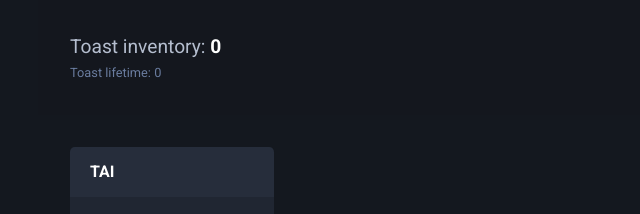
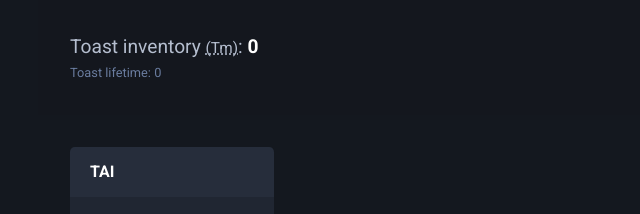
Before and after one commit to zombieFox/exoToaster, a website: page src/index.html in a window 1280 px wide. Shown: the top 214 px of the page, 346-986 px from the left. Drawn offline with nearby package versions, Linux system fonts and the light colour scheme; files that its build step writes are made by us from their sources; a web font is replaced by a local one.

Commit message:
toaster strategy words

```diff
--- a/src/html/header.html
+++ b/src/html/header.html
@@ -1,6 +1,6 @@
 <div class="header">
   <div class="header-stats">
-    <p class="large mb-0">Toast inventory: <strong readout="toast-inventory-current"></strong></p>
+    <p class="large mb-0">Toast inventory <abbr class="small" title="Toast matter">(Tm)</abbr>: <strong readout="toast-inventory-current"></strong></p>
     <p class="small muted mb-0">Toast lifetime: <span readout="toast-lifetime-current"></span></p>
   </div>
   <div class="header-controls">
--- a/src/js/events.js
+++ b/src/js/events.js
@@ -42,38 +42,30 @@ var events = (function() {
     })
   }
 
-
   mod.strings = {
     processor: {
-      unlock: ["system discovered", "processor"]
+      open: ["processor.data loaded"]
     },
     cycle: {
-      unlock: ["system discovered", "instruction cycles"]
+      open: ["instruction_cycles.data loaded"]
     },
     strategy: {
-      unlock: ["system discovered", "strategy"],
-      new: {
-        autotoaster: ["strategy derived", "auto toaster"],
-        megatoaster: ["strategy derived", "mega toaster"],
-        rockettoaster: ["strategy derived", "rocket toaster"],
-        atomictoaster: ["strategy derived", "atomic toaster"],
-        quantumtoaster: ["strategy derived", "quantum toaster"]
-      }
-    },
+      open: ["strategy.data loaded"],
       autotoaster: {
-      open: ["technology developed", "auto toaster"]
+        open: ["strategy.auto_toaster.data loaded"]
       },
       megatoaster: {
-      open: ["technology developed", "mega toaster"]
+        open: ["strategy.mega_toaster.data loaded"]
       },
       rockettoaster: {
-      open: ["technology developed", "rocket toaster"]
+        open: ["strategy.rocket_toaster.data loaded"]
       },
       atomictoaster: {
-      open: ["technology developed", "atomic toaster"]
+        open: ["strategy.atomic_toaster.data loaded"]
       },
       quantumtoaster: {
-      open: ["technology developed", "quantum toaster"]
+        open: ["strategy.quantum_toaster.data loaded"]
+      }
     }
   }
 
@@ -83,7 +75,7 @@ var events = (function() {
         return state.get.current().toast.inventory.current >= state.get.current().processor.cost.toast
       },
       stage: "processor",
-      report: mod.strings.processor.unlock
+      report: mod.strings.processor.open
     },
     cycle: {
       open: {
@@ -91,7 +83,7 @@ var events = (function() {
           return state.get.current().processor.level > 2
         },
         stage: "cycle",
-        report: mod.strings.cycle.unlock
+        report: mod.strings.cycle.open
       },
       start: {
         condition: function() {
@@ -129,13 +121,13 @@ var events = (function() {
           return state.get.current().processor.level >= 4
         },
         stage: "strategy",
-        report: mod.strings.strategy.unlock
+        report: mod.strings.strategy.open
       },
       autotoaster: {
         condition: function() {
           return state.get.current().processor.level >= 6
         },
-        report: mod.strings.strategy.new.autotoaster,
+        report: mod.strings.strategy.autotoaster.open,
         func: function() {
           strategy.render.add("autotoaster")
         }
@@ -144,7 +136,7 @@ var events = (function() {
         condition: function() {
           return state.get.current().processor.level >= 12
         },
-        report: mod.strings.strategy.new.megatoaster,
+        report: mod.strings.strategy.megatoaster.open,
         func: function() {
           strategy.render.add("megatoaster")
         }
@@ -153,7 +145,7 @@ var events = (function() {
         condition: function() {
           return state.get.current().processor.level >= 18
         },
-        report: mod.strings.strategy.new.rockettoaster,
+        report: mod.strings.strategy.rockettoaster.open,
         func: function() {
           strategy.render.add("rockettoaster")
         }
@@ -162,7 +154,7 @@ var events = (function() {
         condition: function() {
           return state.get.current().processor.level >= 24
         },
-        report: mod.strings.strategy.new.atomictoaster,
+        report: mod.strings.strategy.atomictoaster.open,
         func: function() {
           strategy.render.add("atomictoaster")
         }
@@ -171,7 +163,7 @@ var events = (function() {
         condition: function() {
           return state.get.current().processor.level >= 30
         },
-        report: mod.strings.strategy.new.quantumtoaster,
+        report: mod.strings.strategy.quantumtoaster.open,
         func: function() {
           strategy.render.add("quantumtoaster")
         }
@@ -182,8 +174,7 @@ var events = (function() {
         condition: function() {
           return state.get.current().strategy.autotoaster.active
         },
-        stage: "autotoaster",
-        report: mod.strings.autotoaster.open
+        stage: "autotoaster"
       },
       active: {
         condition: function() {
@@ -209,8 +200,7 @@ var events = (function() {
         condition: function() {
           return state.get.current().strategy.megatoaster.active
         },
-        stage: "megatoaster",
-        report: mod.strings.megatoaster.open
+        stage: "megatoaster"
       },
       active: {
         condition: function() {
@@ -236,8 +226,7 @@ var events = (function() {
         condition: function() {
           return state.get.current().strategy.rockettoaster.active
         },
-        stage: "rockettoaster",
-        report: mod.strings.rockettoaster.open
+        stage: "rockettoaster"
       },
       active: {
         condition: function() {
@@ -263,8 +252,7 @@ var events = (function() {
         condition: function() {
           return state.get.current().strategy.rockettoaster.active
         },
-        stage: "rockettoaster",
-        report: mod.strings.rockettoaster.open
+        stage: "rockettoaster"
       },
       active: {
         condition: function() {
@@ -290,8 +278,7 @@ var events = (function() {
         condition: function() {
           return state.get.current().strategy.atomictoaster.active
         },
-        stage: "atomictoaster",
-        report: mod.strings.atomictoaster.open
+        stage: "atomictoaster"
       },
       active: {
         condition: function() {
@@ -317,8 +304,7 @@ var events = (function() {
         condition: function() {
           return state.get.current().strategy.quantumtoaster.active
         },
-        stage: "quantumtoaster",
-        report: mod.strings.quantumtoaster.open
+        stage: "quantumtoaster"
       },
       active: {
         condition: function() {
--- a/src/js/strategy.js
+++ b/src/js/strategy.js
@@ -10,8 +10,22 @@ var strategy = (function() {
       atomictoaster: "Atomic Toasters",
       quantumtoaster: "Quantum Toasters"
     },
-    success: function(name) {
-      return name + " technology developed"
+    success: {
+      autotoaster: {
+        open: ["auto_toaster.data loaded"]
+      },
+      megatoaster: {
+        open: ["mega_toaster.data loaded"]
+      },
+      rockettoaster: {
+        open: ["rocket_toaster.data loaded"]
+      },
+      atomictoaster: {
+        open: ["atomic_toaster.data loaded"]
+      },
+      quantumtoaster: {
+        open: ["quantum_toaster.data loaded"]
+      }
     },
     fail: function(amount) {
       return amount + " instruction cycles needed"
@@ -19,18 +33,19 @@ var strategy = (function() {
   }
 
   mod.activate = function(name) {
-    // if (!state.get.current().strategy[name].active) {
-
     if (state.get.current().cycle.current >= state.get.current().strategy[name].cost.cycle) {
       cycle.mod.remove(state.get.current().strategy[name].cost.cycle)
+
       state.set({
         path: "strategy." + name + ".active",
         value: true
       })
+
       render.remove(name)
+
       report.render({
         type: "system",
-          message: [mod.strings.success(name)],
+        message: mod.strings.success[name].open,
         format: "normal"
       })
     } else {
@@ -40,8 +55,6 @@ var strategy = (function() {
         format: "normal"
       })
     }
-
-    // }
   }
 
   var render = {}
```
Lines whose indentation alone changed are shown as unchanged.
